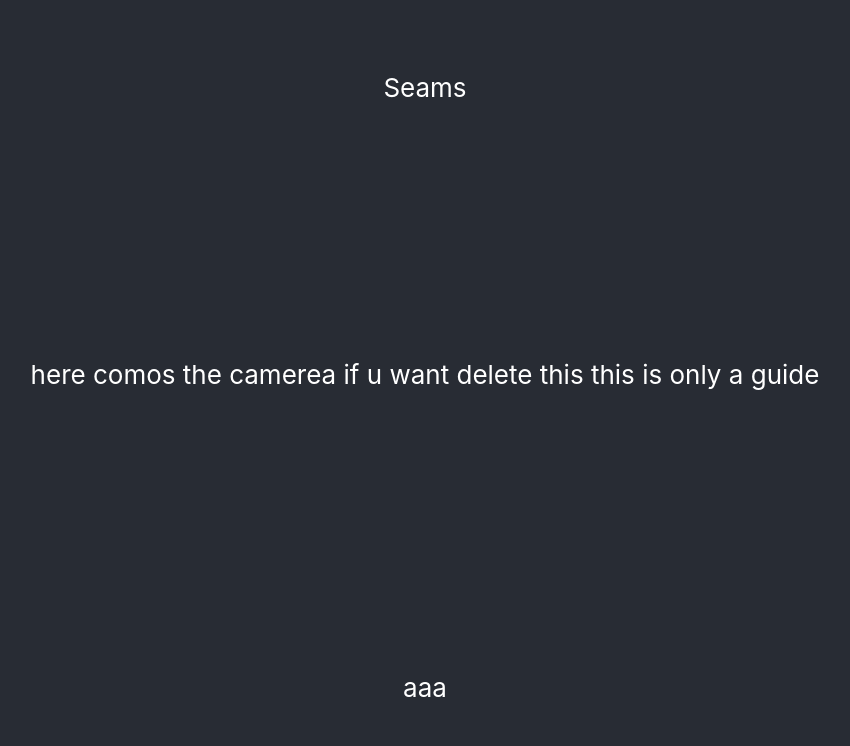
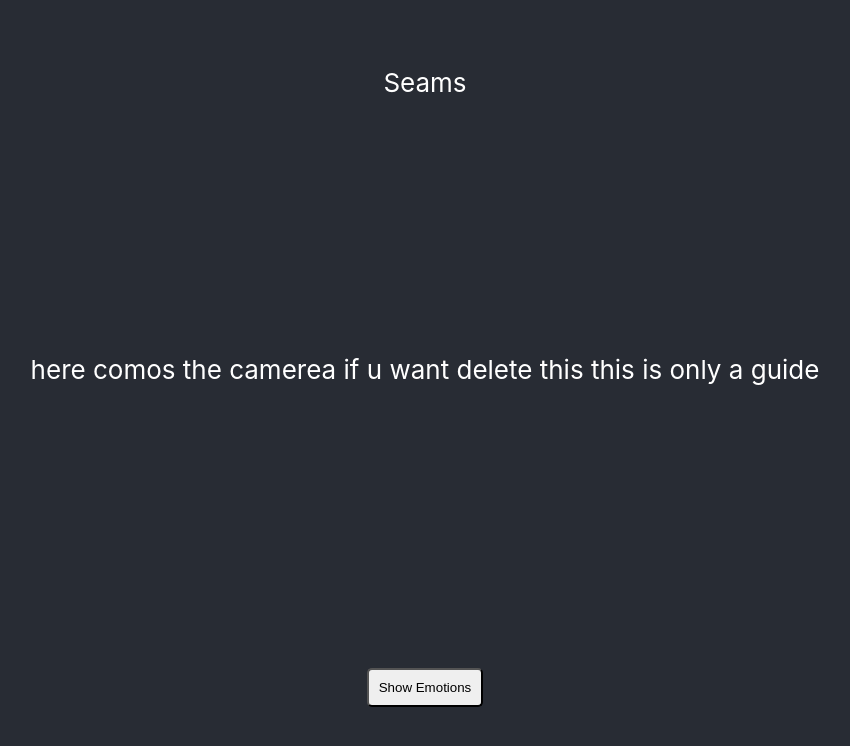
Before and after one commit to davidas56/Seam-Challenge, a React (Create React App) app: page / in a window 1280 px wide. Shown: the top 746 px of the page, without its empty margins (215-1065 px from the left). Built offline with nearby package versions, Linux system fonts and the light colour scheme.

Commit message:
adding boton

```diff
--- a/package.json
+++ b/package.json
@@ -7,6 +7,7 @@
     "@testing-library/react": "^13.4.0",
     "@testing-library/user-event": "^13.5.0",
     "react": "^18.3.1",
+    "react-bootstrap": "^2.10.4",
     "react-dom": "^18.3.1",
     "react-scripts": "5.0.1",
     "web-vitals": "^2.1.4"
--- a/src/App.js
+++ b/src/App.js
@@ -9,7 +9,6 @@ function App() {
           <a className="menu" style={{
               padding: "20px",
               textalign: "center",
-              background: "#black",
               color: "white",
               fontsize: "30px",
               textalign: "center",
@@ -27,7 +26,19 @@ function App() {
         <div className="FooterCapture" style={{
           padding: "2%"
         }}>
-          <bottom> aaa</bottom>
+          <button style={{
+            padding: "10px",
+            fontsize: "20px",
+            fontfamily: "system-ui",
+            color: "white",
+            transitionduration: "0.4s",
+            backgroundcolor: "#04AA6D",
+            color: "black",
+            borderRadius: '5px',
+            overflow: 'hidden'
+          }}>
+             Show Emotions
+             </button>
         </div>
       </header>
     </div>
```
Also changed, not shown: 1 other file (tests, documents, lock files or other folders).
